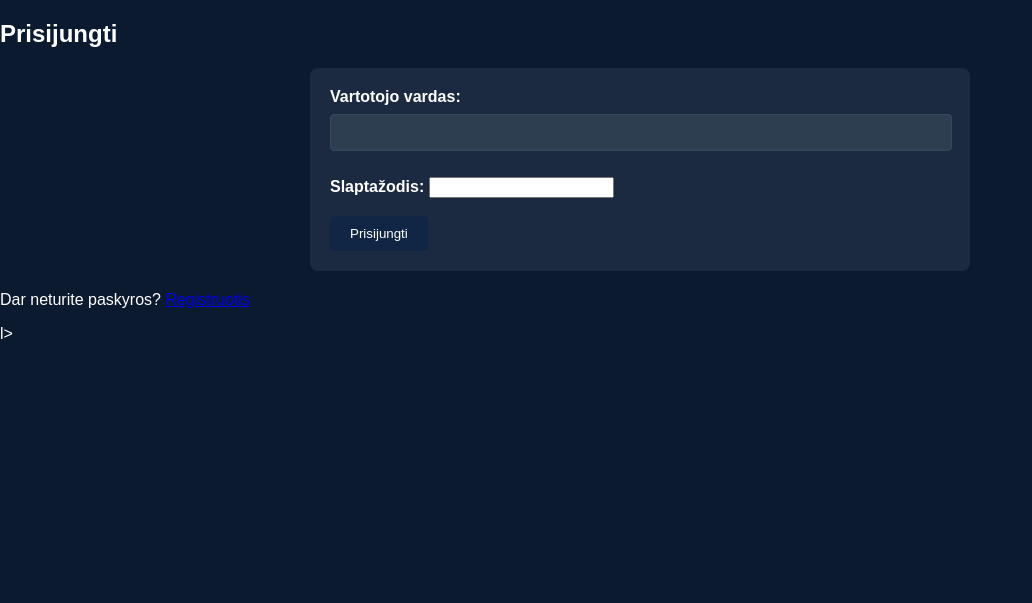
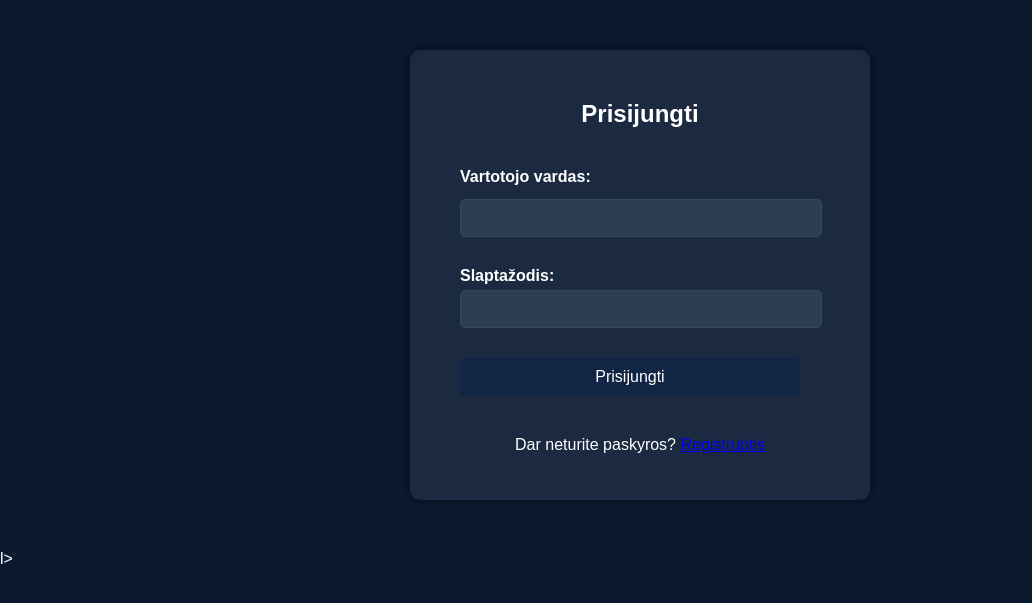
Before and after one commit to simasbra/KTU_Kompiuteriu_Tinklai_ir_Internetines_Technologijos, a PHP site: page /login.php in a window 1280 px wide. Shown: the part 58-661 px from the top of the page, without its empty margins (0-1032 px from the left). Run offline with PHP 8.4, Linux system fonts and the light colour scheme.

Commit message:
IT form layout

```diff
--- a/IT/src/login.php
+++ b/IT/src/login.php
@@ -59,21 +59,27 @@ $dbc->close();
 <body>
 	<?php include "navbar.php"; ?>
 
+	<div class="form-container">
 		<h2>Prisijungti</h2>
 		<?php
 		if (isset($_SESSION['message'])) {
-		echo "<p>" . $_SESSION['message'] . "</p>";
+			echo "<div class='message-box'>" . $_SESSION['message'] . "</div>";
 			unset($_SESSION['message']);
 		}
 		?>
 		<form method="POST" action="login.php">
+			<div class="form-group">
 				<label for="username">Vartotojo vardas:</label>
-		<input type="text" name="username" required><br><br>
+				<input type="text" name="username" id="username" required>
+			</div>
+			<div class="form-group">
 				<label for="password">Slaptažodis:</label>
-		<input type="password" name="password" required><br><br>
-		<input type="submit" value="Prisijungti">
+				<input type="password" name="password" id="password" required>
+			</div>
+			<input type="submit" value="Prisijungti" class="submit-btn">
 		</form>
 		<p>Dar neturite paskyros? <a href="register.php">Registruotis</a></p>
+	</div>
 </body>
 
 </html>
--- a/IT/src/style.css
+++ b/IT/src/style.css
@@ -186,3 +186,66 @@ form input[type="submit"]:hover {
 .navbar .dropdown:hover .dropbtn {
     background-color: #163059;
 }
+
+.form-container {
+    max-width: 400px;
+    margin: 50px auto;
+    padding: 30px;
+    background-color: #1b2a40;
+    border-radius: 10px;
+    box-shadow: 0 0 15px rgba(0, 0, 0, 0.5);
+    text-align: center;
+}
+
+.form-container h2 {
+    color: #ffffff;
+    margin-bottom: 20px;
+}
+
+.message-box {
+    background-color: #163059;
+    color: #ffffff;
+    padding: 10px;
+    margin-bottom: 15px;
+    border-radius: 5px;
+}
+
+.form-group {
+    margin-bottom: 20px;
+    text-align: left;
+}
+
+form label {
+    display: block;
+    color: #ffffff;
+    margin-bottom: 5px;
+    font-weight: bold;
+}
+
+form input[type="text"],
+form input[type="password"] {
+    width: 100%;
+    padding: 10px;
+    margin-bottom: 10px;
+    border: 1px solid #34495e;
+    border-radius: 5px;
+    background-color: #2c3e50;
+    color: #ffffff;
+    font-size: 14px;
+}
+
+.submit-btn {
+    width: 100%;
+    padding: 10px;
+    background-color: #112544;
+    color: #ffffff;
+    border: none;
+    border-radius: 5px;
+    cursor: pointer;
+    font-size: 16px;
+    transition: background-color 0.3s;
+}
+
+.submit-btn:hover {
+    background-color: #163059;
+}
```
Also changed, not shown: IT/src/navbar.php (indentation only). Lines whose indentation alone changed are shown as unchanged.
